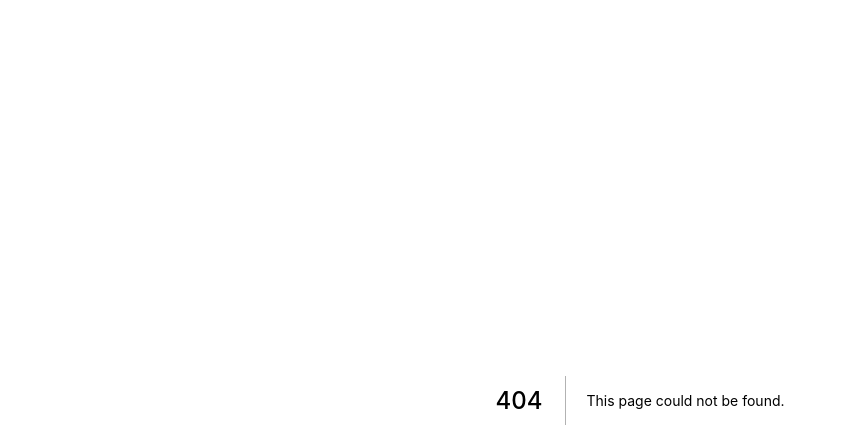
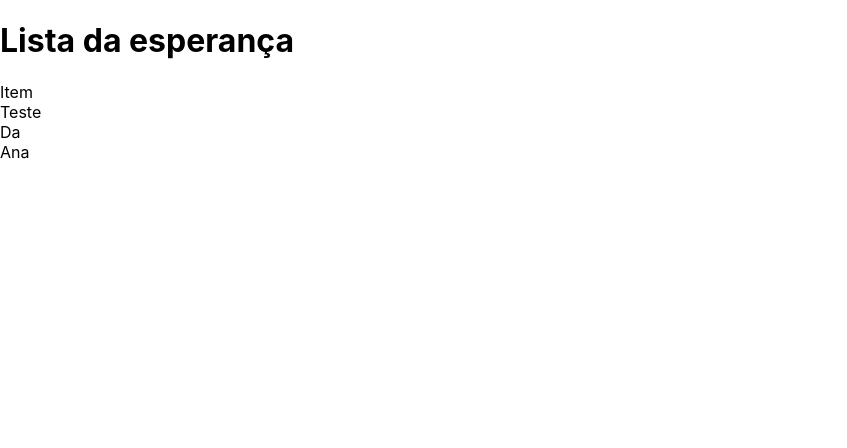
Before and after one commit to AnaMaisaUnifei/Cap_ReactNextjs_byron_cod3r, a Next.js app in the folder exercicios/: page /basicos/componenteComFilhos in a window 1280 px wide. Before the commit this address had no page. Shown: the top 448 px of the page, without its empty margins (0-847 px from the left). Built offline with nearby package versions, Linux system fonts and the light colour scheme.

Commit message:
Condicional (#01 e #02) e Propriedade Children

```diff
--- /dev/null
+++ b/exercicios/components/Item.jsx
@@ -0,0 +1,7 @@
+export default function Item(props) {
+  return (
+    <li>
+      {props.conteudo}
+    </li>
+  )
+}
--- /dev/null
+++ b/exercicios/components/Lista.jsx
@@ -0,0 +1,13 @@
+export default function Lista(props) {
+  return (
+    <div>
+      <h1>Lista da esperança</h1>
+      <ul style={ {
+        listStyle: "none",
+        padding: 0
+      } }>
+        {props.children}
+      </ul>
+    </div>
+  )
+}
--- /dev/null
+++ b/exercicios/pages/basicos/componenteComFilhos.jsx
@@ -0,0 +1,15 @@
+import Item from '../../components/Item'
+import ListaComum from '../../components/Lista'
+
+export default function Lista(props) {
+  return (
+    <div>
+      <ListaComum>
+        <Item conteudo={"Item"}/>
+        <Item conteudo={"Teste"}/>
+        <Item conteudo={"Da"}/>
+        <Item conteudo={"Ana"}/>
+      </ListaComum>
+    </div>
+  )
+}
```
Also changed, not shown: exercicios/components/SomentePar.jsx (added, +17 -0 lines), exercicios/components/if.jsx (added, +7 -0 lines), exercicios/pages/render/condicional1.jsx (added, +18 -0 lines), exercicios/pages/render/condicional2.jsx (added, +16 -0 lines).
